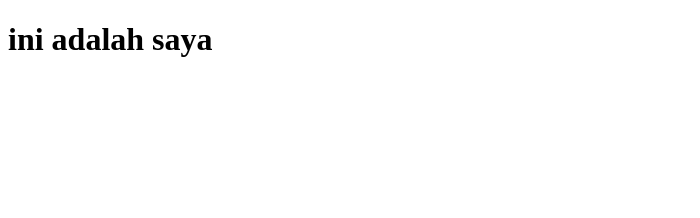
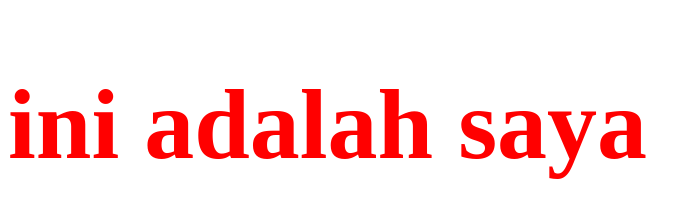
Before and after one commit to Vinta21/Latihan1, a plain HTML site: page index.html in a window 1280 px wide. Shown: the whole page, without its empty margins (0-700 px from the left). Drawn offline with Linux system fonts and the light colour scheme.

Commit message:
Update index.html

```diff
--- a/index.html
+++ b/index.html
@@ -4,7 +4,7 @@
 <head>
 <title>Vinta</title>
 <style>
-<h1>{
+h1{
      color:red;
      Font-size:100px;
 }
```
